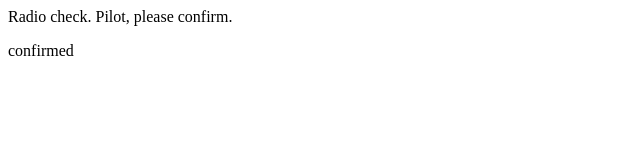
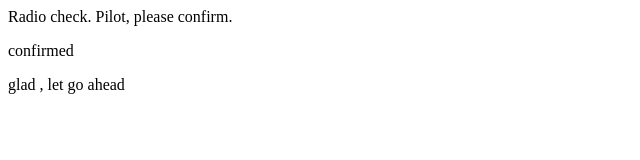
Before and after one commit to gunjan3/communication-log, a plain HTML site: page index.html in a window 1280 px wide. Shown: the whole page, without its empty margins (0-640 px from the left). Drawn offline with Linux system fonts and the light colour scheme.

Commit message:
added third line

```diff
--- a/index.html
+++ b/index.html
@@ -2,5 +2,6 @@
 <body>
    <p>Radio check. Pilot, please confirm.</p>
    <p>confirmed</p>
+   <p>glad , let go ahead</p>
 </body>
 </html>
```
